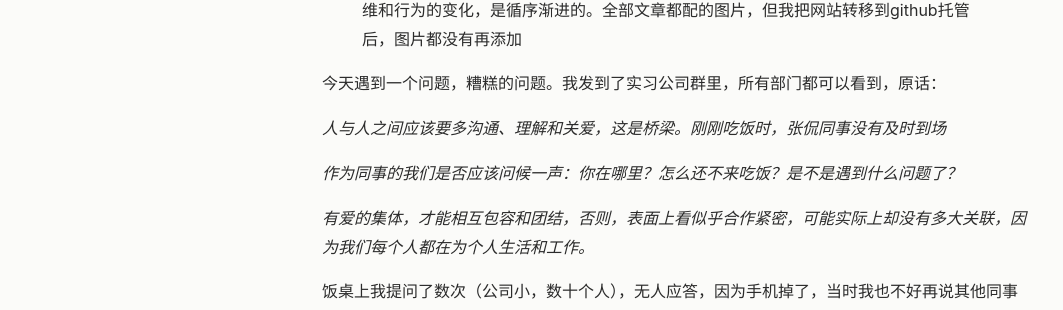
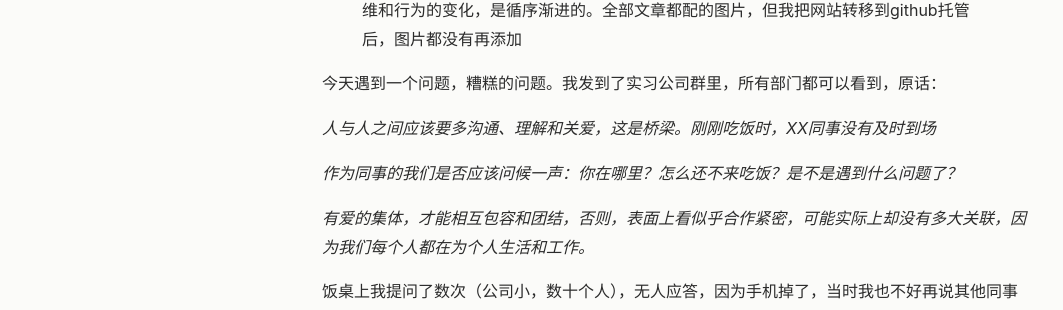
Before and after one commit to Natural-system/self-transcendence, a Jekyll site: the page built from _posts/2013-04-25-今天遇到一个问题，糟糕的问题.md, in a window 1280 px wide. Shown: the part 424-734 px from the top of the page, without its empty margins (108-1171 px from the left). Built offline with Jekyll 4.4.1, drawn with Linux system fonts in a browser that asks for light colours; comment, search, counter and statistics services are not loaded.

Commit message:
Update 2013-04-25-今天遇到一个问题，糟糕的问题.md

```diff
--- a/_posts/2013-04-25-今天遇到一个问题，糟糕的问题.md
+++ b/_posts/2013-04-25-今天遇到一个问题，糟糕的问题.md
@@ -9,7 +9,7 @@ categories: 其他
 
 今天遇到一个问题，糟糕的问题。我发到了实习公司群里，所有部门都可以看到，原话：
 
-*人与人之间应该要多沟通、理解和关爱，这是桥梁。刚刚吃饭时，张侃同事没有及时到场*
+*人与人之间应该要多沟通、理解和关爱，这是桥梁。刚刚吃饭时，XX同事没有及时到场*
 
 *作为同事的我们是否应该问候一声：你在哪里？怎么还不来吃饭？是不是遇到什么问题了？*
 
```
